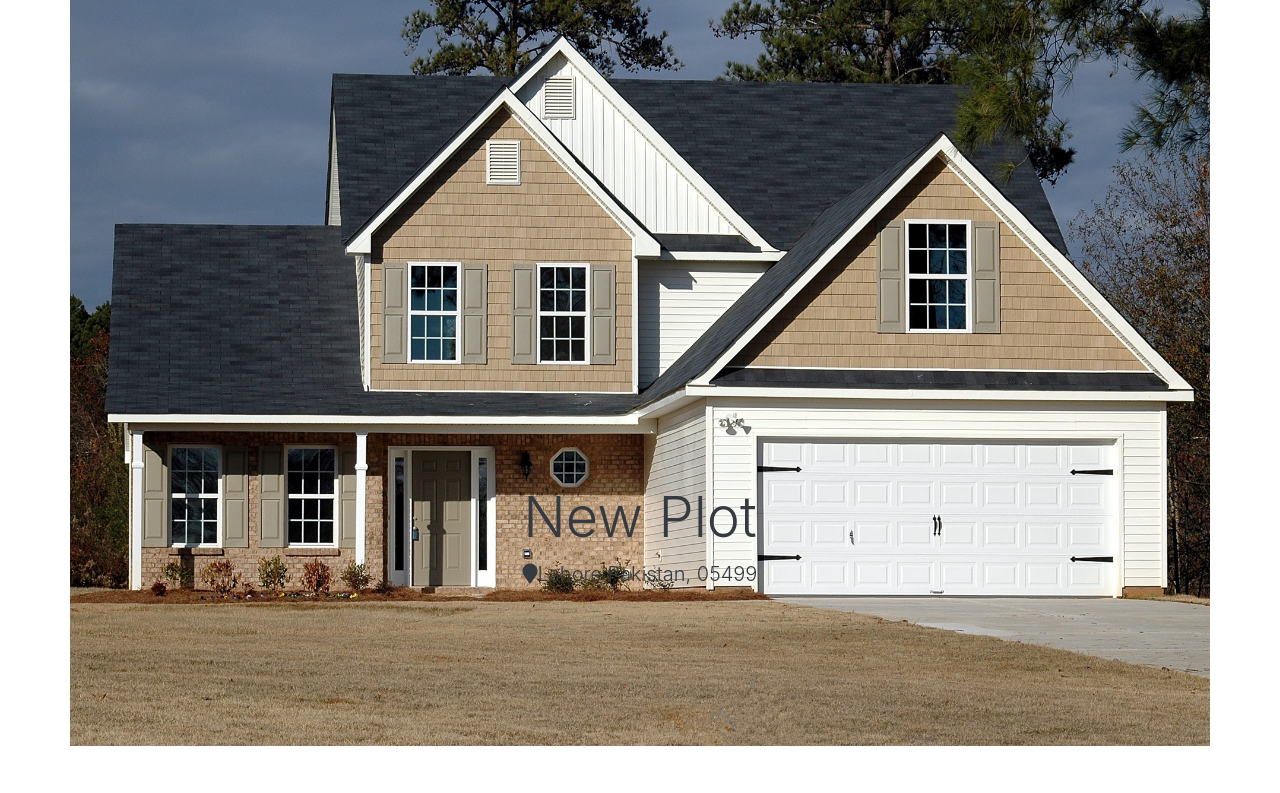
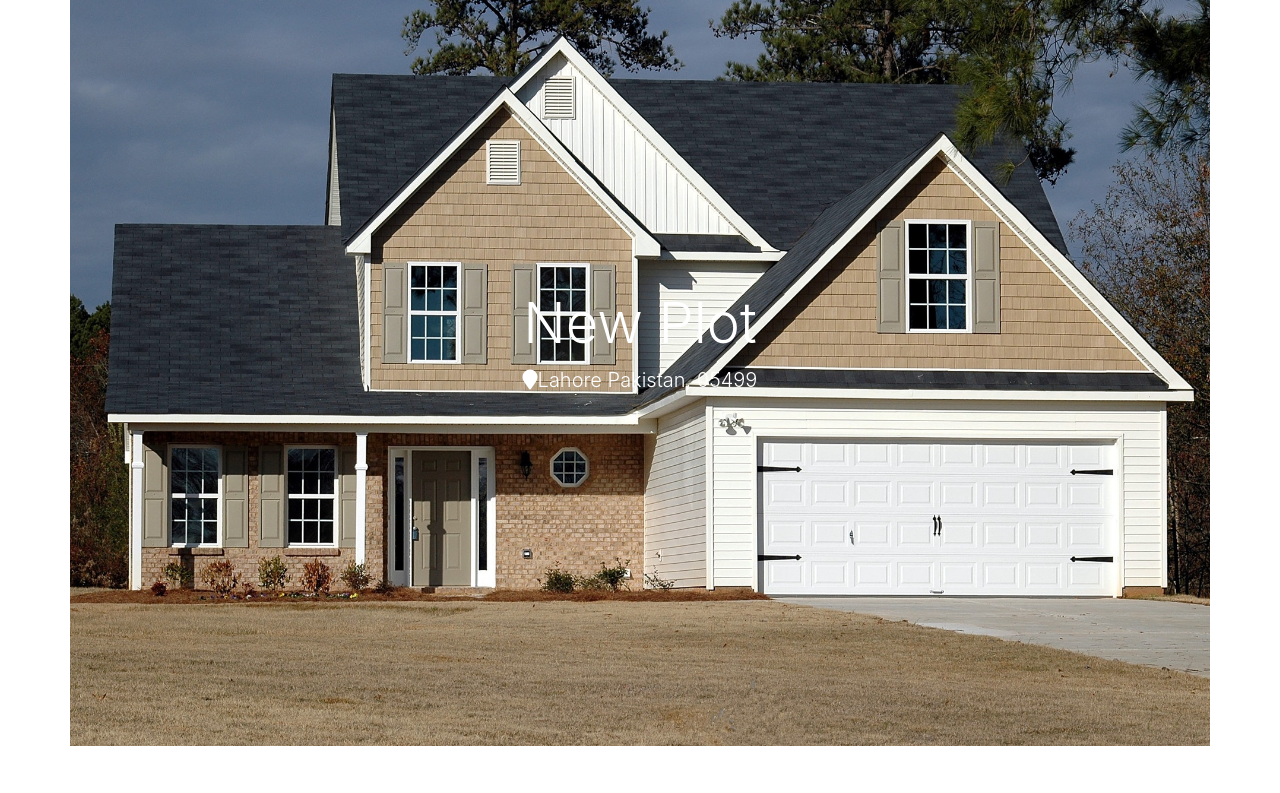
Before and after one commit to 786raees/django-real-state, a Django app: page /listings/1 in a window 1280 px wide. Shown: the part 123-916 px from the top of the page. Run offline with Django 3.2, Linux system fonts and the light colour scheme; data comes from the database, SQL or seed files in the repository; both versions use the stored data as it was after the commit; some libraries are stand-ins or nearby versions.

Commit message:
add FE small changes

```diff
--- a/templates/listings/listing.html
+++ b/templates/listings/listing.html
@@ -5,12 +5,12 @@
 {% block title %} | {{ listing.title }} {% endblock %}
 
 {% block content %}
-<section id="showcase-inner" class="py-5 text-dark">
+<section id="showcase-inner" class="py-5 text-white">
     <div class="container">
       <div class="row text-center">
                       <img class="d-block w-100" src="{{ listing.photo_main.url }}" style="margin-top: -4.2%;" alt="First slide">
 
-        <div class="col-md-12" style="margin-top: -23%;">
+        <div class="col-md-12" style="margin-top: -40%;">
           <h1 class="display-4">{{ listing.title }}</h1>
           <p class="lead">
             <i class="fas fa-map-marker"></i>{{ listing.socity_phase_sector.society.city }} {{ listing.socity_phase_sector.society.state }}, {{ listing.socity_phase_sector.society.zipcode }}</p>
--- a/templates/listings/phase_main_page.html
+++ b/templates/listings/phase_main_page.html
@@ -14,7 +14,7 @@
           background-color: rgb(207,23,23);border-radius: 50%;display: inline-block}
     </style>
 
-<section id="showcase-inner" class="py-5 text-dark">
+<section id="showcase-inner" class="py-5 text-white">
     <div class="container">
         {% for phase_main in phase_mains %}
       <div class="row text-center">
--- a/templates/listings/society_main_page.html
+++ b/templates/listings/society_main_page.html
@@ -15,7 +15,7 @@
     </style>
 
     {% if society_mains %}
-<section id="showcase-inner" class="py-5 text-dark">
+<section id="showcase-inner" class="py-5 text-white">
     <div class="container">
         {% for society_main in society_mains %}
       <div class="row text-center">
```
Also changed, not shown: db.sqlite3.
